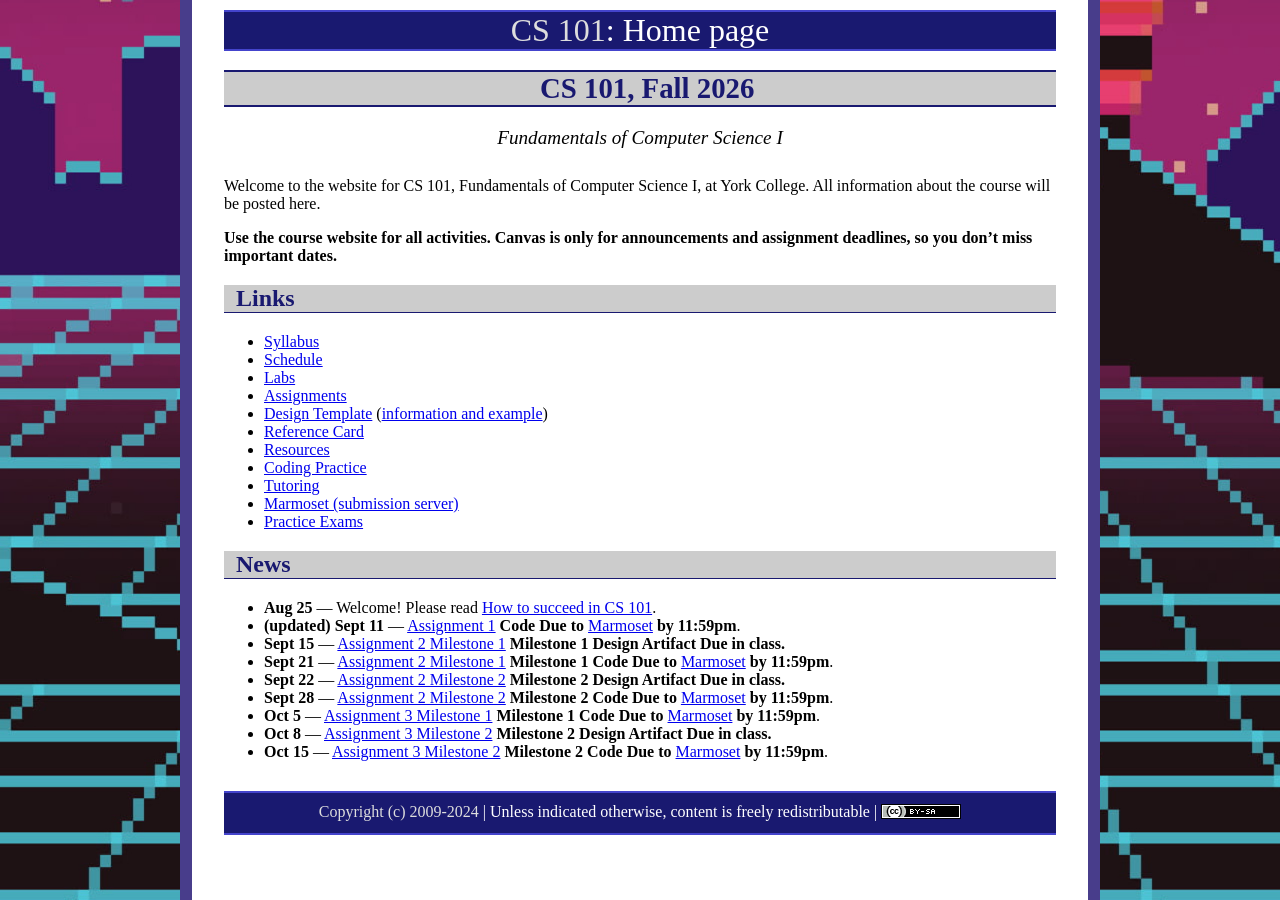
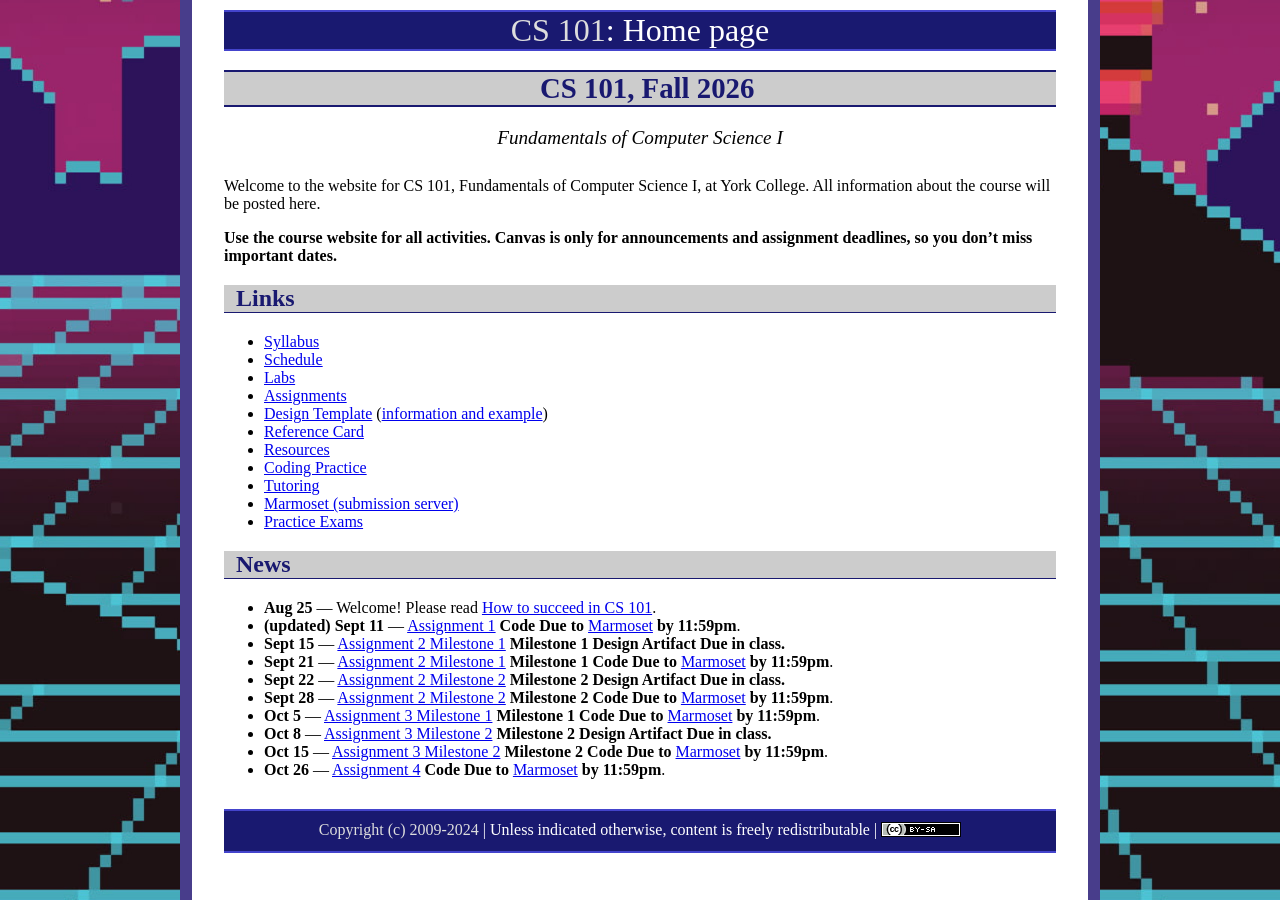
Before and after one commit to ycpcs/cs101-fall2026, a Jekyll site: the page built from index.md, in a window 1280 px wide. Built offline with Jekyll 4.4.1, drawn with Linux system fonts in a browser that asks for light colours.

Commit message:
Update index.md

```diff
--- a/index.md
+++ b/index.md
@@ -36,6 +36,7 @@ Welcome to the website for CS 101, Fundamentals of Computer Science I, at York C
 * **Oct 5** &mdash; [Assignment 3 Milestone 1](assign/assign03.html) **Milestone 1 Code Due to** [Marmoset](https://cs.ycp.edu/marmoset) **by 11:59pm**.
 * **Oct 8** &mdash; [Assignment 3 Milestone 2](assign/assign03.html) **Milestone 2 Design Artifact Due in class.**
 * **Oct 15** &mdash; [Assignment 3 Milestone 2](assign/assign03.html) **Milestone 2 Code Due to** [Marmoset](https://cs.ycp.edu/marmoset) **by 11:59pm**.
+* **Oct 26** &mdash; [Assignment 4](assign/assign04.html) **Code Due to** [Marmoset](https://cs.ycp.edu/marmoset) **by 11:59pm**.
 
 
 <!--
```
